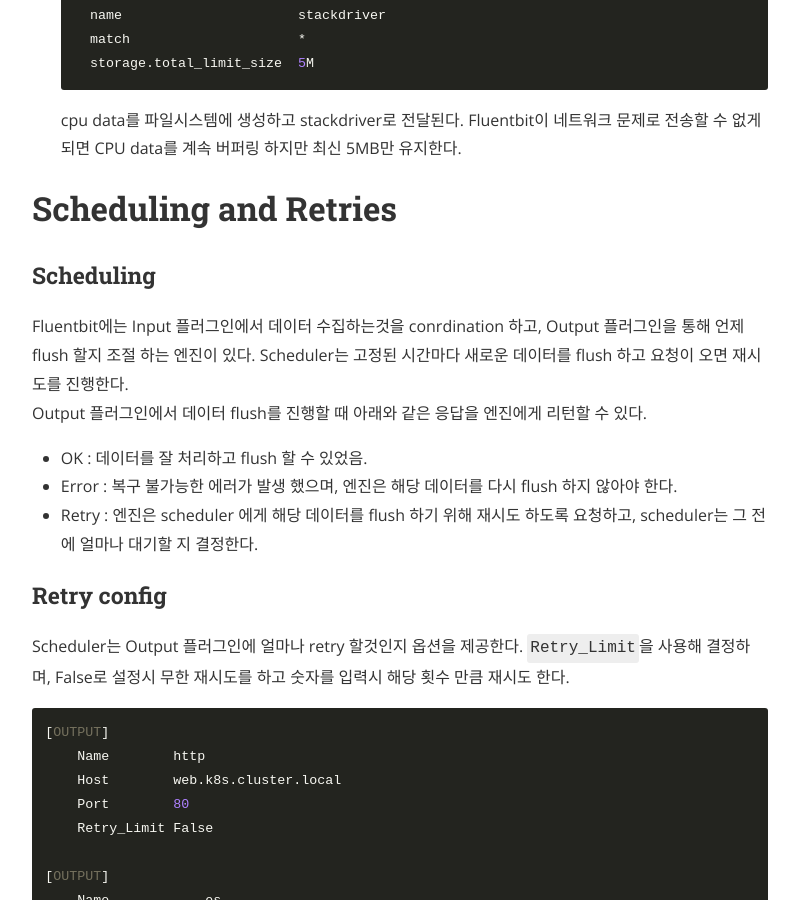
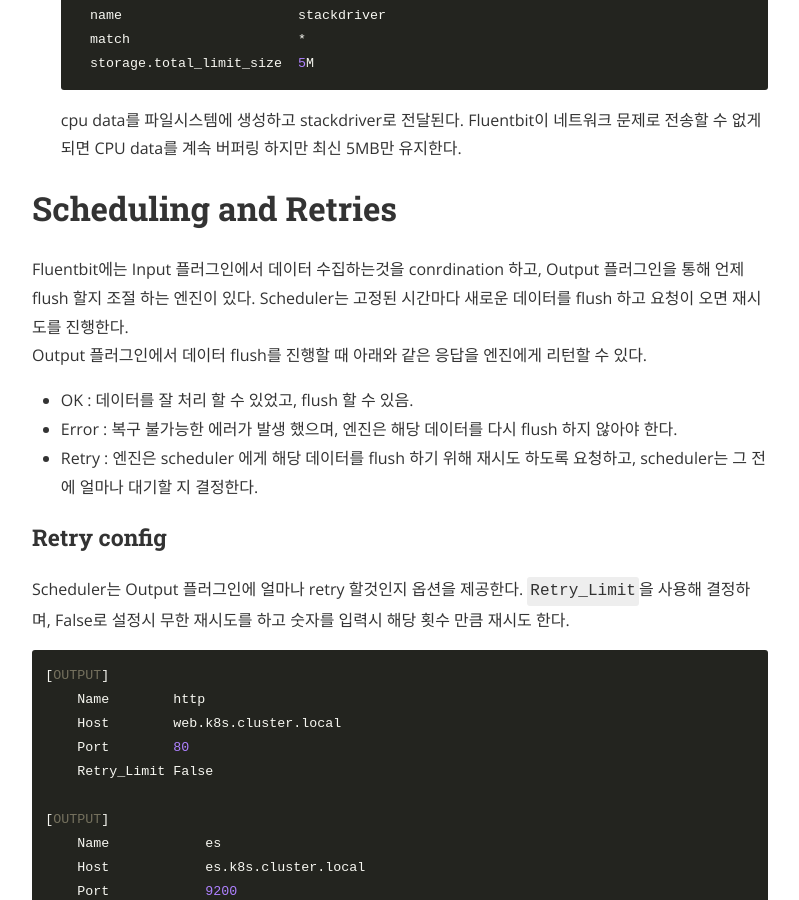
Before and after one commit to jukops/jukops.github.io, a Jekyll site: the page built from _posts/2021-01-17-log_fluentbit_basic.md, in a window 1280 px wide and 900 px high, scrolled down 3656 px. Shown: the whole window, without its empty margins (240-1039 px from the left). Built offline with Jekyll 4.4.1, drawn with Linux system fonts in a browser that asks for light colours; nearby versions of some CDN libraries.

Commit message:
Update fluentbit

```diff
--- a/_posts/2021-01-17-log_fluentbit_basic.md
+++ b/_posts/2021-01-17-log_fluentbit_basic.md
@@ -90,10 +90,9 @@ Storage layer는 Service, Input, Output 3개의 영역을 가진다. 상세한
   cpu data를 파일시스템에 생성하고 stackdriver로 전달된다. Fluentbit이 네트워크 문제로 전송할 수 없게 되면 CPU data를 계속 버퍼링 하지만 최신 5MB만 유지한다.
 
 # Scheduling and Retries
-### Scheduling
 Fluentbit에는 Input 플러그인에서 데이터 수집하는것을 conrdination 하고, Output 플러그인을 통해 언제 flush 할지 조절 하는 엔진이 있다. Scheduler는 고정된 시간마다 새로운 데이터를 flush 하고 요청이 오면 재시도를 진행한다.
 Output 플러그인에서 데이터 flush를 진행할 때 아래와 같은 응답을 엔진에게 리턴할 수 있다.
-- OK : 데이터를 잘 처리하고 flush 할 수 있었음.
+- OK : 데이터를 잘 처리 할 수 있었고, flush 할 수 있음.
 - Error : 복구 불가능한 에러가 발생 했으며, 엔진은 해당 데이터를 다시 flush 하지 않아야 한다.
 - Retry : 엔진은 scheduler 에게 해당 데이터를 flush 하기 위해 재시도 하도록 요청하고, scheduler는 그 전에 얼마나 대기할 지 결정한다.
 
```
